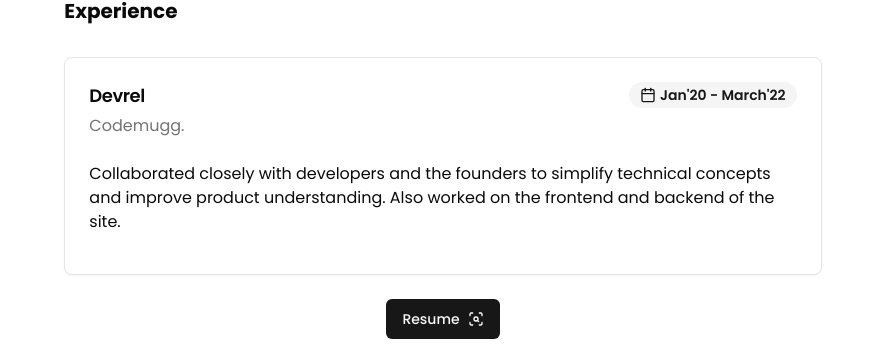
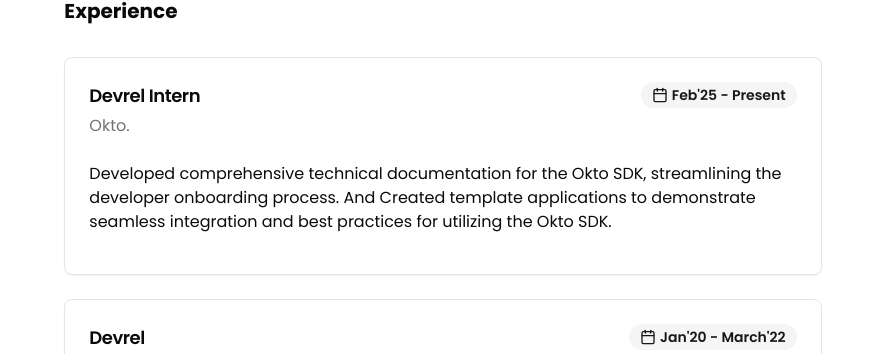
Before and after one commit to saakshiraut28/my_site, a Next.js app: page / in a window 1280 px wide. Shown: the part 577-931 px from the top of the page, without its empty margins (197-1082 px from the left). Built offline with nearby package versions, Linux system fonts and the light colour scheme.

Commit message:
add: new experience

```diff
--- a/src/app/layout.jsx
+++ b/src/app/layout.jsx
@@ -4,16 +4,6 @@
 import "./globals.css";
 import { Navbar } from "@/components/navbar";
 import { Footer } from "@/components/footer";
-
-const geistSans = Geist({
-  variable: "--font-geist-sans",
-  subsets: ["latin"],
-});
-
-const geistMono = Geist_Mono({
-  variable: "--font-geist-mono",
-  subsets: ["latin"],
-});
 
 export const metadata = {
   title: "Saakshi Raut",
--- a/src/app/page.jsx
+++ b/src/app/page.jsx
@@ -2,10 +2,8 @@
 "use client";
 import Experience from "@/components/experience";
 import { Header } from "@/components/header";
-import { Navbar } from "@/components/navbar";
 import Showcase from "@/components/showcase";
-import { Separator } from "@/components/ui/separator";
-import Image from "next/image";
+
 
 export default function Home() {
   return (
--- a/src/components/experience.jsx
+++ b/src/components/experience.jsx
@@ -19,6 +19,15 @@
 const experiences = [
   {
     id: "1",
+    company: "Okto.",
+    position: "Devrel Intern",
+    period: "Feb'25 - Present",
+    description:
+      "Developed comprehensive technical documentation for the Okto SDK, streamlining the developer onboarding process. And Created template applications to demonstrate seamless integration and best practices for utilizing the Okto SDK.",
+    skills: ["React", "Okto-Sdk", "TypeScript", "Tailwind CSS", "Web3"],
+  },
+  {
+    id: "2",
     company: "Codemugg.",
     position: "Devrel",
     period: "Jan'20 - March'22",
--- a/src/components/footer.jsx
+++ b/src/components/footer.jsx
@@ -2,8 +2,6 @@
 "use client";
 import React, { useState } from "react";
 import { Check } from "lucide-react";
-import Link from "next/link";
-import { Button } from "@/components/ui/button";
 
 export const Footer = () => {
   const [copied, setCopied] = useState(false);
--- a/src/components/showcase.jsx
+++ b/src/components/showcase.jsx
@@ -8,7 +8,6 @@
 import { motion } from "framer-motion";
 import { ChevronLeft, ChevronRight, Github } from "lucide-react";
 import { Button } from "@/components/ui/button";
-import { Separator } from "./ui/separator";
 import { Badge } from "./ui/badge";
 
 const projects = [
```
